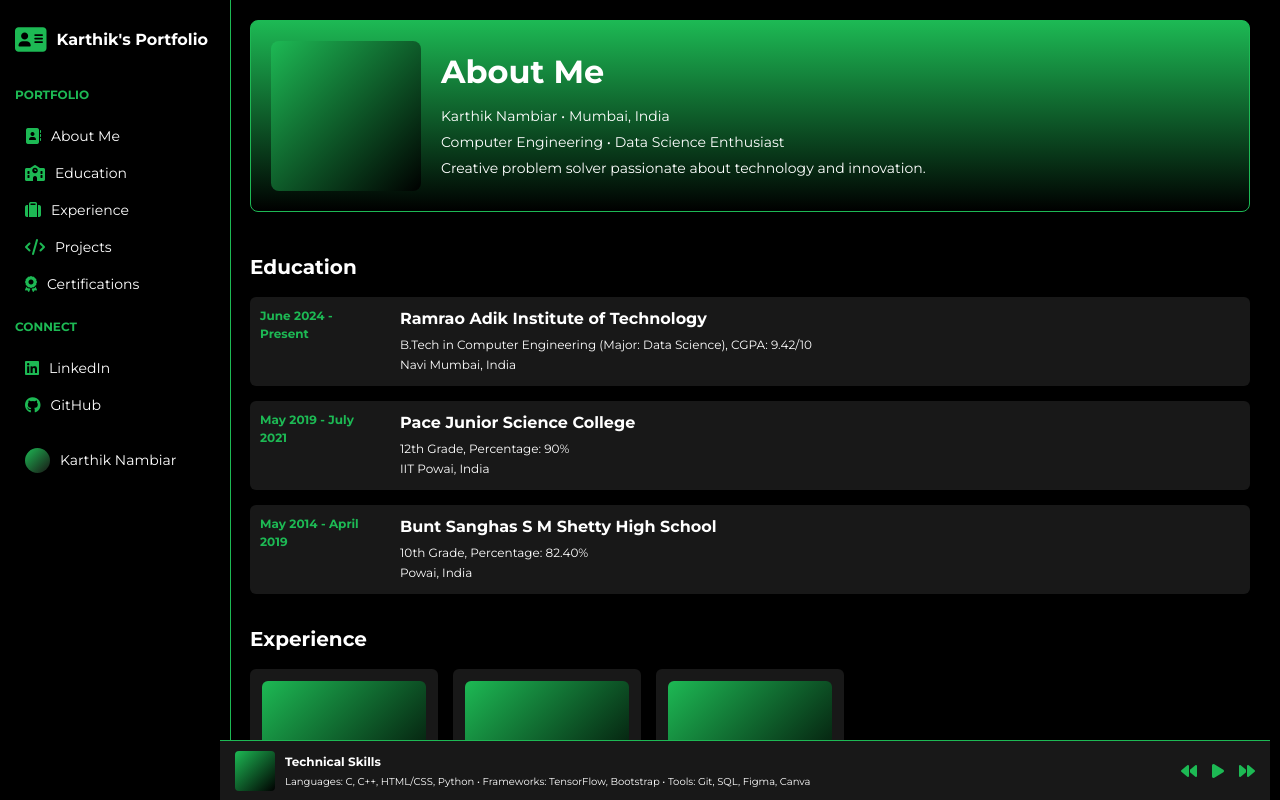
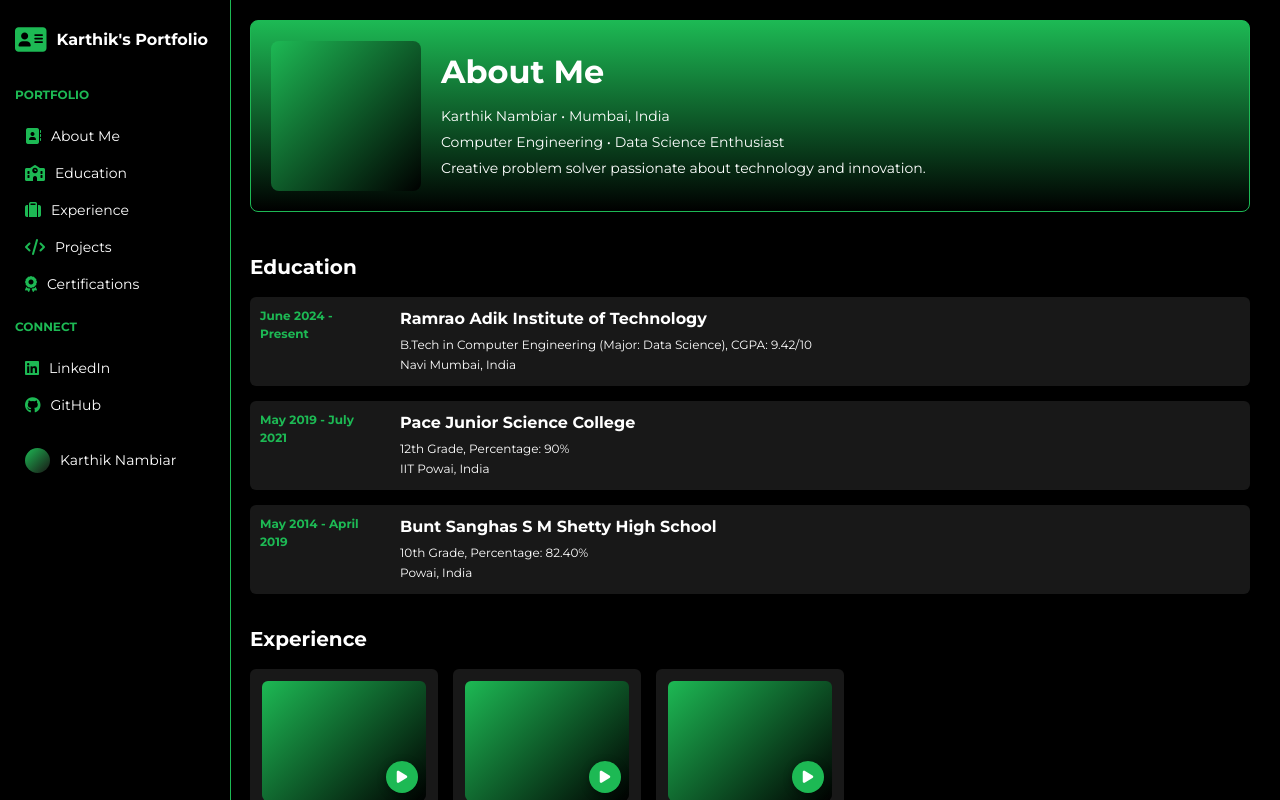
Before and after one commit to Karthik2370/spotify-portfolio, a React (Vite) app: page / in a window 1280 px wide. Built offline with nearby package versions, Linux system fonts and the light colour scheme.

Commit message:
Add files via upload

```diff
--- a/src/App.css
+++ b/src/App.css
@@ -3,6 +3,6 @@
   display: flex;
   flex-direction: column;
   height: 100vh;
-  background-color: #000000; /* Black background */
+  background-color: #000000;
   color: white;
 }
--- a/src/App.jsx
+++ b/src/App.jsx
@@ -1,16 +1,32 @@
 // src/App.jsx
-import React from 'react';
+import React, { useRef } from 'react';
+import MainContent from './components/MainContent';
 import Sidebar from './components/Sidebar';
-import MainContent from './components/MainContent';
-import Player from './components/Player';
 import './App.css';
 
 function App() {
+  const aboutMeRef = useRef(null);
+  const educationRef = useRef(null);
+  const experienceRef = useRef(null);
+  const projectsRef = useRef(null);
+  const certificationsRef = useRef(null);
+
   return (
     <div className="app">
-      <Sidebar />
-      <MainContent />
-      <Player />
+      <Sidebar
+        aboutMeRef={aboutMeRef}
+        educationRef={educationRef}
+        experienceRef={experienceRef}
+        projectsRef={projectsRef}
+        certificationsRef={certificationsRef}
+      />
+      <MainContent
+        aboutMeRef={aboutMeRef}
+        educationRef={educationRef}
+        experienceRef={experienceRef}
+        projectsRef={projectsRef}
+        certificationsRef={certificationsRef}
+      />
     </div>
   );
 }
--- a/src/index.css
+++ b/src/index.css
@@ -6,5 +6,16 @@
   font-family: 'Montserrat', sans-serif;
   font-size: 14px;
   line-height: 1.5;
-  color: white; /* All text white */
+  color: white;
+  overflow-x: hidden; /* Prevent horizontal scrollbar */
 }
+
+/* Hide scrollbar for the entire page */
+html {
+  -ms-overflow-style: none; /* IE and Edge */
+  scrollbar-width: none; /* Firefox */
+}
+
+html::-webkit-scrollbar {
+  display: none; /* Chrome, Safari, Opera */
+}
```
